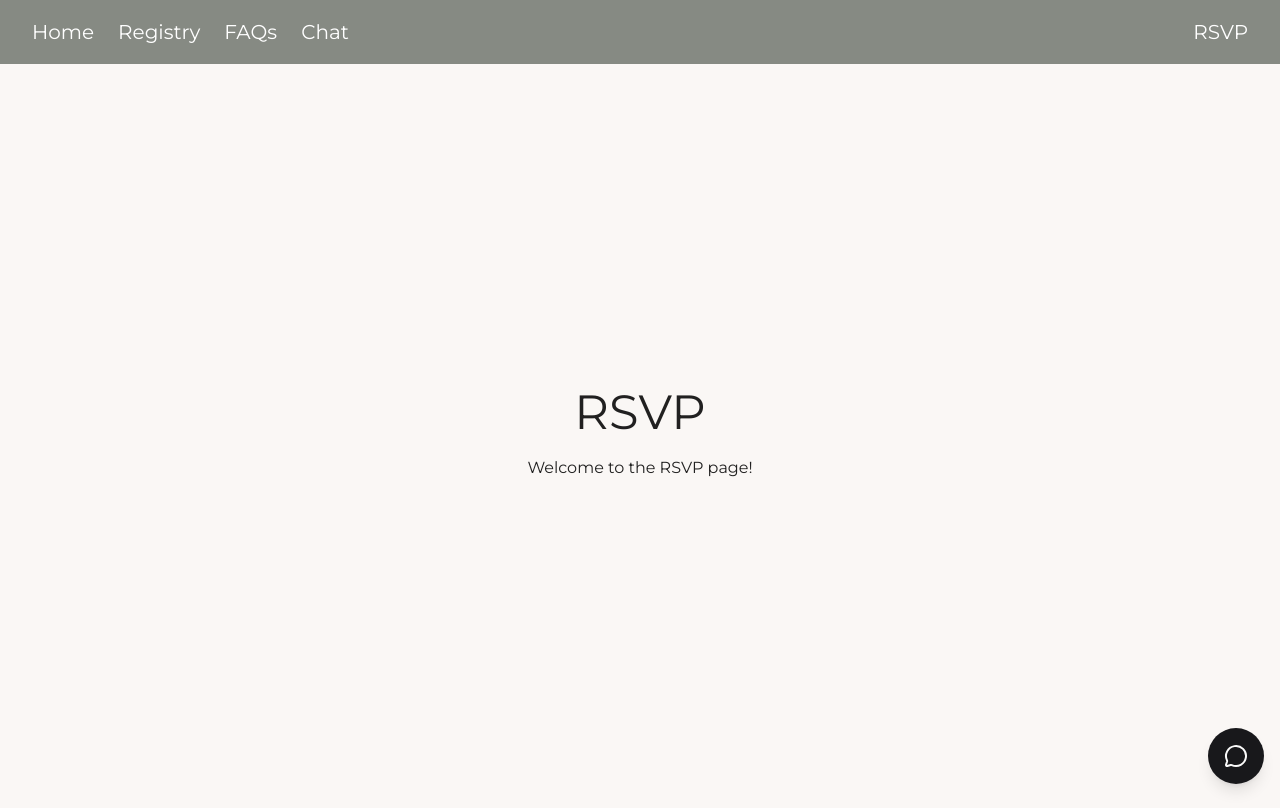
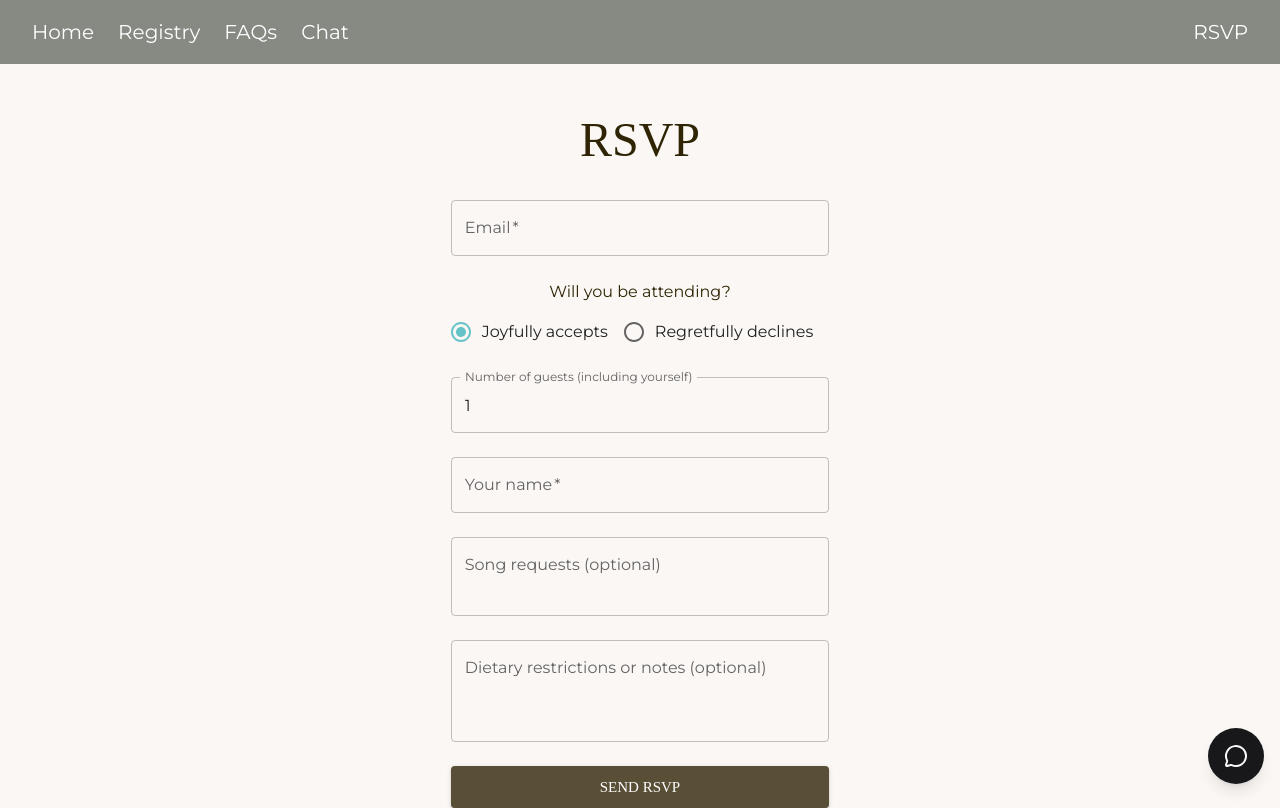
Before and after one commit to TrevorAlspach/trevlin-wedding-site, a React (Vite) app: page /rsvp in a window 1280 px wide. Built offline with nearby package versions, Linux system fonts and the light colour scheme; no server answers.

Commit message:
rsvp beginnings

```diff
--- a/package.json
+++ b/package.json
@@ -12,6 +12,7 @@
   "dependencies": {
     "@emotion/react": "^11.14.0",
     "@emotion/styled": "^11.14.1",
+    "@formspree/react": "^3.0.0",
     "@mui/icons-material": "^7.3.8",
     "@mui/material": "^7.3.8",
     "@tailwindcss/vite": "^4.2.1",
--- a/src/pages/Rsvp.tsx
+++ b/src/pages/Rsvp.tsx
@@ -1,13 +1,156 @@
-import React from "react";
-import { Box, Typography } from "@mui/material";
+import React, { useState } from "react";
+import {
+  Box,
+  Typography,
+  TextField,
+  Button,
+  RadioGroup,
+  FormControlLabel,
+  Radio,
+  FormLabel,
+  FormControl,
+  CircularProgress,
+} from "@mui/material";
+import { useForm, ValidationError } from "@formspree/react";
 
 const Rsvp: React.FC = () => {
+  const [state, handleSubmit] = useForm("xykawgab");
+  const [attending, setAttending] = useState("yes");
+  const [guestCount, setGuestCount] = useState(1);
+  const [guestNames, setGuestNames] = useState<string[]>([""]);
+
+  if (state.succeeded) {
+    return (
+      <Box sx={{ maxWidth: 480, pt: 6 }}>
+        <Typography variant="h4" fontFamily="serif" color="#2F2504" sx={{ fontWeight: 100, mb: 2 }}>
+          Thank you!
+        </Typography>
+        <Typography variant="body1">
+          We've received your RSVP and can't wait to celebrate with you.
+        </Typography>
+      </Box>
+    );
+  }
+
   return (
-    <Box>
-      <Typography variant="h3" component="h1" gutterBottom>
+    <Box sx={{ maxWidth: 480, pt: 6 }}>
+      <Typography
+        variant="h3"
+        component="h1"
+        color="#2F2504"
+        fontFamily="serif"
+        sx={{ fontWeight: 100, mb: 4 }}
+      >
         RSVP
       </Typography>
-      <Typography variant="body1">Welcome to the RSVP page!</Typography>
+
+      <Box component="form" onSubmit={handleSubmit} sx={{ display: "flex", flexDirection: "column", gap: 3 }}>
+        <TextField
+          label="Email"
+          name="email"
+          type="email"
+          required
+          fullWidth
+          variant="outlined"
+        />
+        <ValidationError prefix="Email" field="email" errors={state.errors} />
+
+        <FormControl>
+          <FormLabel sx={{ color: "#2F2504", mb: 1 }}>Will you be attending?</FormLabel>
+          <RadioGroup
+            name="attending"
+            value={attending}
+            onChange={(e) => setAttending(e.target.value)}
+            row
+          >
+            <FormControlLabel value="yes" control={<Radio />} label="Joyfully accepts" />
+            <FormControlLabel value="no" control={<Radio />} label="Regretfully declines" />
+          </RadioGroup>
+        </FormControl>
+
+        {attending === "no" && (
+          <TextField
+            label="Your name"
+            name="guest_name_1"
+            required
+            fullWidth
+            variant="outlined"
+          />
+        )}
+
+        {attending === "yes" && (
+          <>
+            <TextField
+              label="Number of guests (including yourself)"
+              name="guest_count"
+              type="number"
+              slotProps={{ htmlInput: { min: 1, max: 10 } }}
+              value={guestCount}
+              onChange={(e) => {
+                const n = Math.min(10, Math.max(1, Number(e.target.value)));
+                setGuestCount(n);
+                setGuestNames((prev) => {
+                  const next = [...prev];
+                  while (next.length < n) next.push("");
+                  return next.slice(0, n);
+                });
+              }}
+              fullWidth
+              variant="outlined"
+            />
+            {guestNames.map((name, i) => (
+              <TextField
+                key={i}
+                label={i === 0 ? "Your name" : `Guest ${i + 1} name`}
+                name={`guest_name_${i + 1}`}
+                value={name}
+                onChange={(e) =>
+                  setGuestNames((prev) => prev.map((v, j) => (j === i ? e.target.value : v)))
+                }
+                required
+                fullWidth
+                variant="outlined"
+              />
+            ))}
+          </>
+        )}
+
+        <TextField
+          label="Song requests (optional)"
+          name="song_requests"
+          multiline
+          rows={2}
+          fullWidth
+          variant="outlined"
+        />
+
+        <TextField
+          label="Dietary restrictions or notes (optional)"
+          name="dietary"
+          multiline
+          rows={3}
+          fullWidth
+          variant="outlined"
+        />
+
+        <ValidationError errors={state.errors} />
+
+        <Button
+          type="submit"
+          variant="contained"
+          size="large"
+          disabled={state.submitting}
+          sx={{
+            color: "white",
+            fontFamily: "serif",
+            backgroundColor: "#594E36",
+            "&:hover": { backgroundColor: "#6e8360" },
+            "&:disabled": { backgroundColor: "#9e9e9e" },
+          }}
+        >
+          {state.submitting ? <CircularProgress size={24} color="inherit" /> : "Send RSVP"}
+        </Button>
+      </Box>
     </Box>
   );
 };
```
Also changed, not shown: 2 other files (tests, documents, lock files or other folders).
